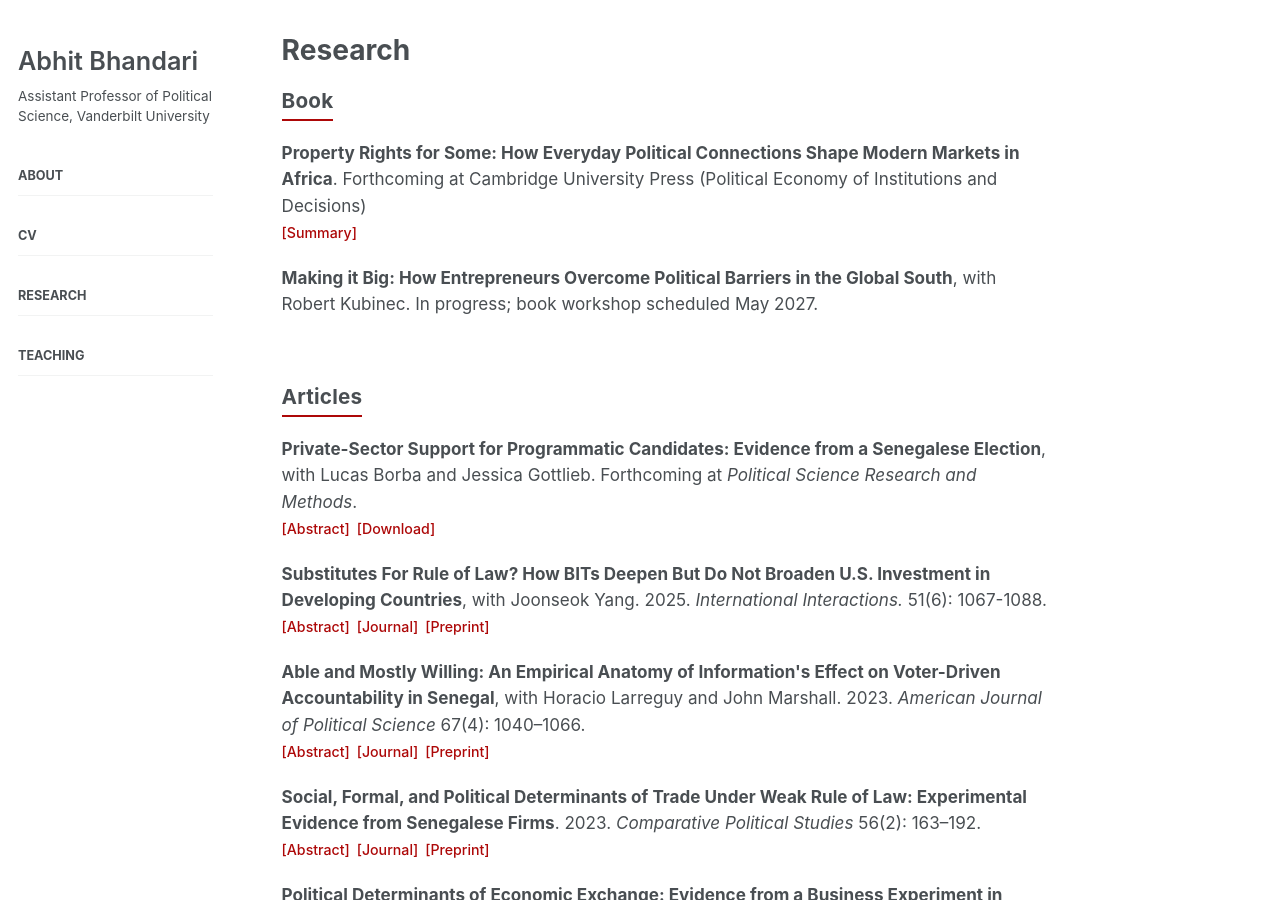
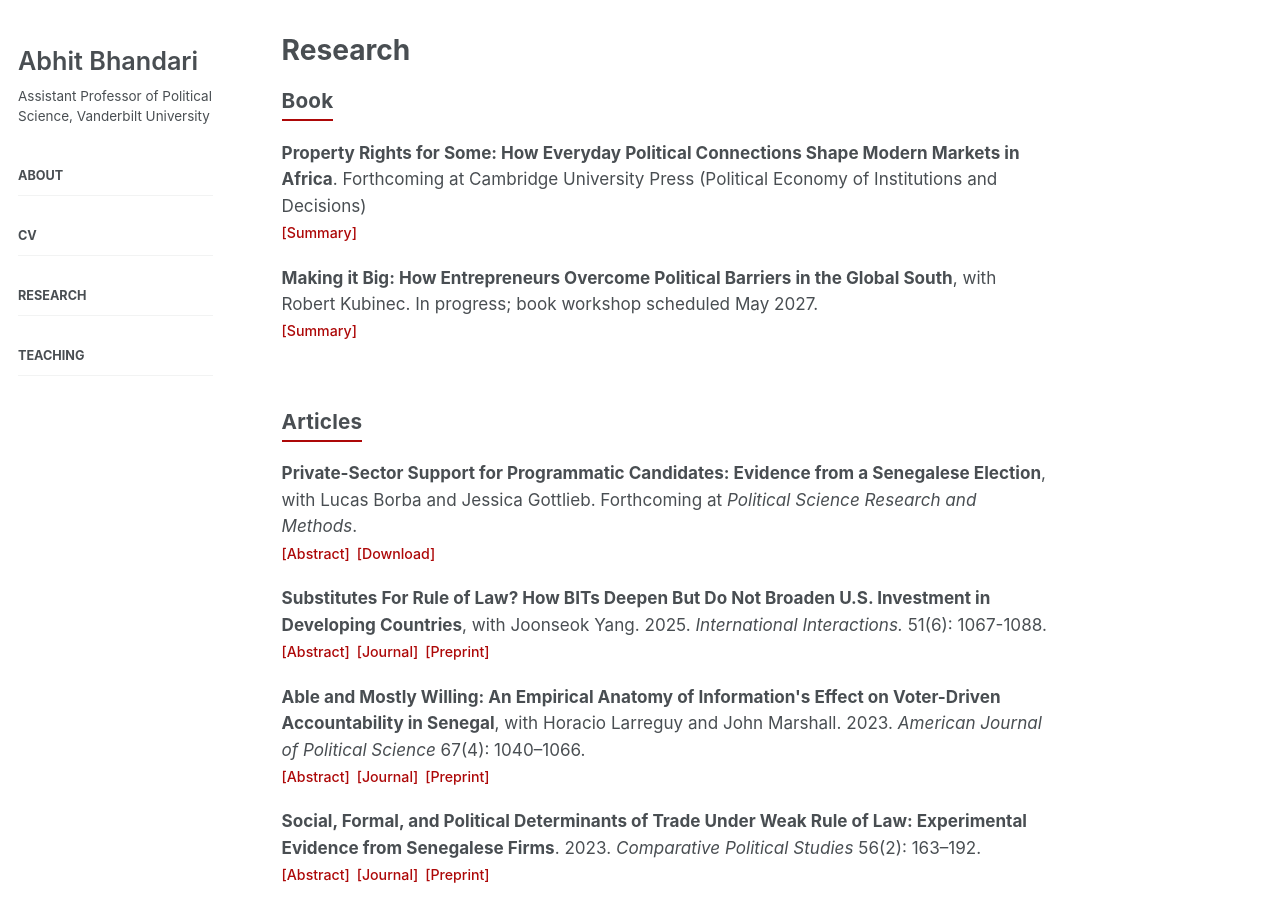
Before and after one commit to abhitbhandari/abhitbhandari.github.io, a Jekyll site: the page built from _pages/research.md, in a window 1280 px wide and 900 px high. Built offline with Jekyll 4.4.1, drawn with Linux system fonts in a browser that asks for light colours; a script bundle is joined from its source files by our own code; library files that are not in the unit come from our copies.

Commit message:
Update research.md

```diff
--- a/_pages/research.md
+++ b/_pages/research.md
@@ -20,6 +20,10 @@
 <div class="pub-entry">
   <div class="pub-title pub-comma">Making it Big: How Entrepreneurs Overcome Political Barriers in the Global South</div>
   <div class="pub-meta">with Robert Kubinec. In progress; book workshop scheduled May 2027.</div>
+  <div class="pub-tools">
+    <details class="pub-abstract"><summary>Summary</summary></details>
+    <div class="abstract-text">Throughout the Global South, the nature of business is changing. Gone are the days of trade defined by village-level markets; incubators and startups now dot the entrepreneurial landscape. Young entrepreneurs are entering the private sector at breakneck pace, but they face roadblocks: making it big in an extractive institutional system can be difficult. Prior research shows how entrepreneurs use social and political connections to overcome regulatory barriers, access credit, and resist competitors&mdash;but these connections are rarely distributed equitably, and wide swaths of the population find themselves excluded from the potential riches the private sector offers. Nevertheless, some entrepreneurs succeed despite the extractive system they must navigate. In this book, we study a cohort of young potential entrepreneurs in Senegal, Egypt, and Tunisia with varying social and political connections to understand who succeeds, who does not, and what underlying variables predict these outcomes. We follow these entrepreneurs throughout their early careers, tracking their success over time using fine-grained survey data, conjoint and field experiments, and qualitative interviews. We argue that changing the composition of future business elites is an underexplored path for how political-economic institutions might change over time.</div>
+  </div>
 </div>
 
 
```
